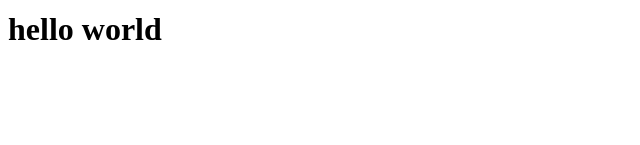
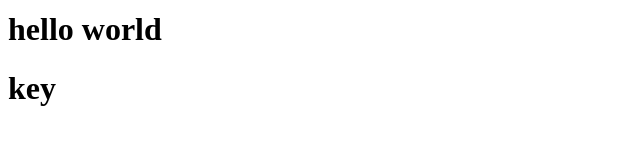
Before and after one commit to Jaivijai2008/jai.com, a plain HTML site: page index.html in a window 1280 px wide. Shown: the part 463-608 px from the top of the page, 0-640 px from the left. Drawn offline with Linux system fonts and the light colour scheme.

Commit message:
Update index.html

```diff
--- a/index.html
+++ b/index.html
@@ -16,5 +16,6 @@
     <p>A computer keyboard is a peripheral input device modeled after the typewriter keyboardwhich uses an arrangement of buttons</p>
     <a href="https://www.youtube.com/"  target="_blank">click here</a>
     <h1>hello world</h1>
+    <h1>key</h1>
 </body>
 </html>
```
